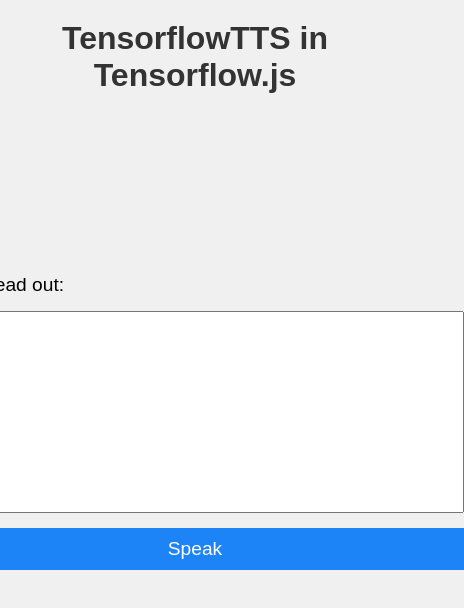
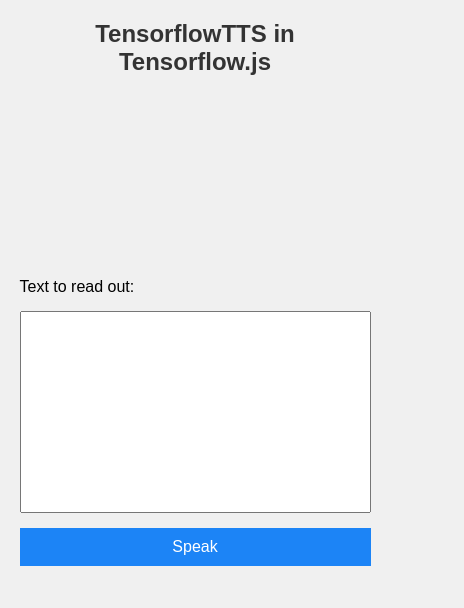
Before and after one commit to playerony/TensorFlowTTS-ts, a website: page public/index.html in a window 390 px wide. Shown: the whole page, 464 px wide, since content can reach past the window. Drawn offline with Linux system fonts and the light colour scheme.

Commit message:
chore: improve mobile rwd (#10)

```diff
--- a/package.json
+++ b/package.json
@@ -10,9 +10,9 @@
     "build:clean": "rimraf dist",
     "start": "ts-node src/index.ts",
     "format": "yarn prettier --write",
+    "build": "bash ./scripts/build.sh",
     "format:check": "yarn prettier --check",
-    "prettier": "prettier \"**/*.+(js|jsx|ts|tsx|json)\"",
-    "build": "npm run build:clean && npm run build:dist && cp public/index.html dist && cp public/styles.css dist"
+    "prettier": "prettier \"**/*.+(js|jsx|ts|tsx|json)\""
   },
   "devDependencies": {
     "@rollup/plugin-commonjs": "^24.0.1",
--- a/public/index.html
+++ b/public/index.html
@@ -15,6 +15,6 @@
       <textarea id="text-to-read-out" rows="10" cols="50"></textarea>
       <button id="speak-button">Speak</button>
     </main>
-    <script src="./index.js"></script>
+    <script src="../dist/index.js"></script>
   </body>
 </html>
--- a/public/styles.css
+++ b/public/styles.css
@@ -44,6 +44,7 @@
 }
 
 button {
+  width: 100%;
   padding: 10px 15px;
   font-size: 1.2rem;
   border: none;
@@ -96,3 +97,27 @@
     transform: rotate(360deg);
   }
 }
+
+/* Responsive styles for mobile devices */
+@media (max-width: 767px) {
+  h1 {
+    font-size: 1.5rem;
+  }
+
+  label {
+    font-size: 1rem;
+  }
+
+  main {
+    width: 90%;
+  }
+
+  textarea {
+    width: 100%;
+  }
+
+  button {
+    font-size: 1rem;
+    width: 100%;
+  }
+}
```
Also changed, not shown: scripts/parseDistIndexHtml.mjs (added, +18 -0 lines), 2 other files.
